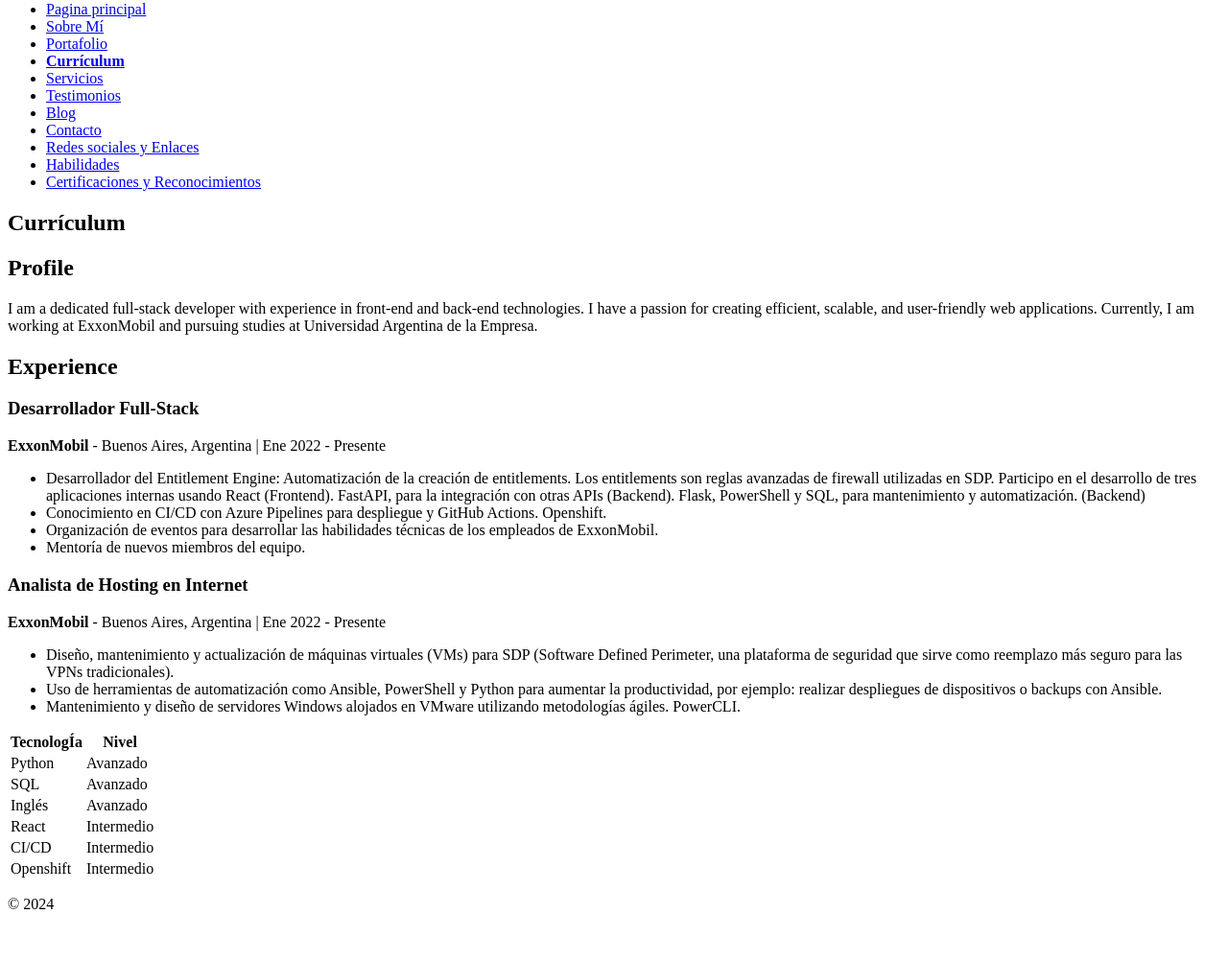
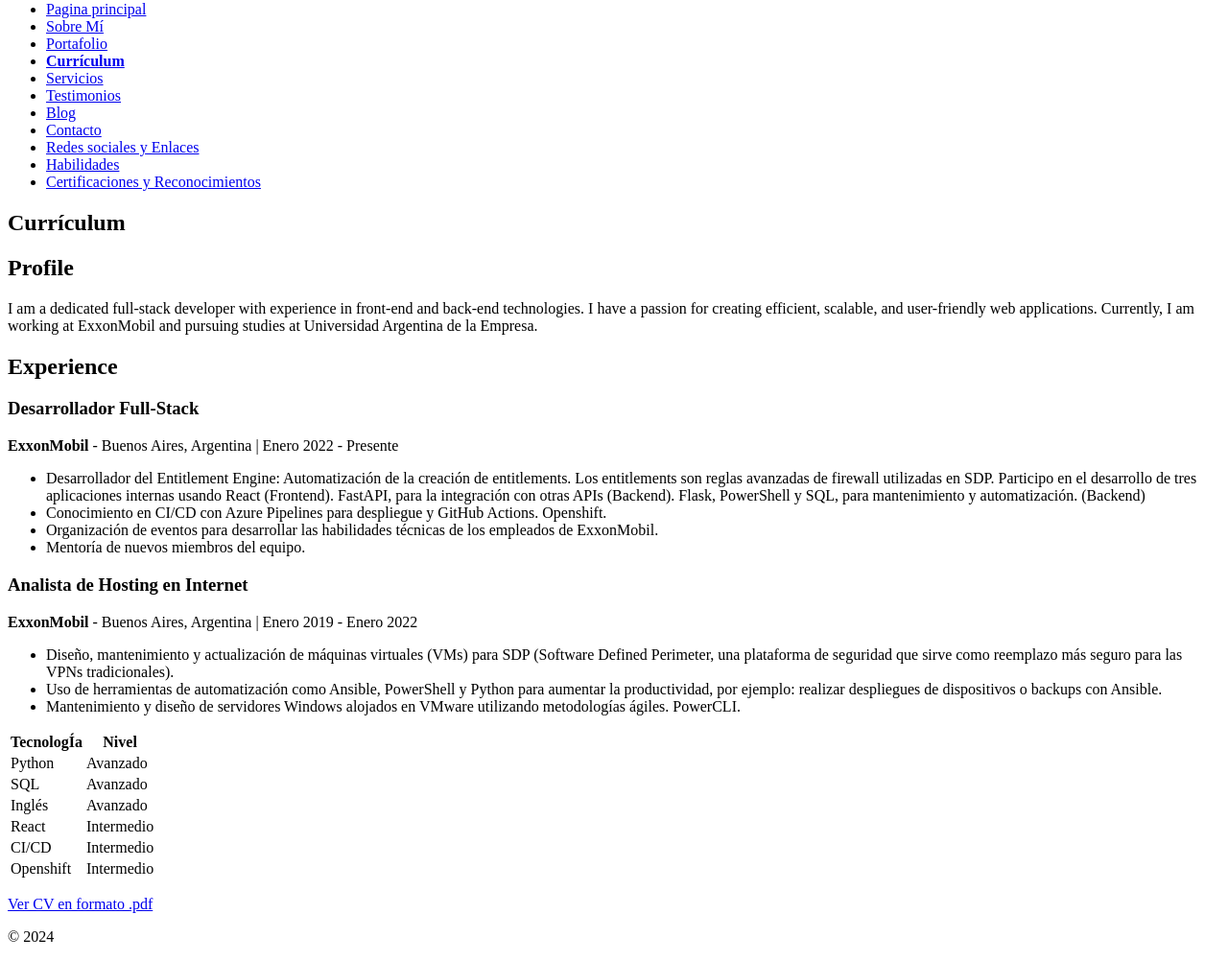
Before and after one commit to rbergoglio/TPOIntegradorBergoglio, a plain HTML site: page resume.html in a window 1280 px wide. Shown: the part 79-1081 px from the top of the page at 96% size. Before the commit the page ends 1047 px from the top, so only its background shows below. Drawn offline with Linux system fonts and the light colour scheme.

Commit message:
pdf online

```diff
--- a/resume.html
+++ b/resume.html
@@ -41,7 +41,7 @@
 
             <article>
                 <h3>Desarrollador Full-Stack</h3>
-                <p><strong>ExxonMobil</strong> - Buenos Aires, Argentina | Ene 2022 - Presente</p>
+                <p><strong>ExxonMobil</strong> - Buenos Aires, Argentina | Enero 2022 - Presente</p>
                 <ul>
                     <li>Desarrollador del Entitlement Engine: Automatización de la creación de entitlements. Los
                         entitlements son reglas avanzadas de firewall utilizadas en SDP. Participo en el desarrollo de
@@ -56,7 +56,7 @@
 
             <article>
                 <h3>Analista de Hosting en Internet</h3>
-                <p><strong>ExxonMobil</strong> - Buenos Aires, Argentina | Ene 2022 - Presente</p>
+                <p><strong>ExxonMobil</strong> - Buenos Aires, Argentina | Enero 2019 - Enero 2022</p>
                 <ul>
                     <li>Diseño, mantenimiento y actualización de máquinas virtuales (VMs) para SDP (Software Defined
                         Perimeter, una plataforma de seguridad que sirve como reemplazo más seguro para las VPNs
@@ -102,8 +102,9 @@
                 </tr>
             </table>
         </section>
-
-
+        <section>
+            <p><a href="assets/curriculum.pdf" target="_blank">Ver CV en formato .pdf</a></p>
+        </section>
     </main>
     <footer>
         <p>© 2024</p>
```
Also changed, not shown: 1 other file.
